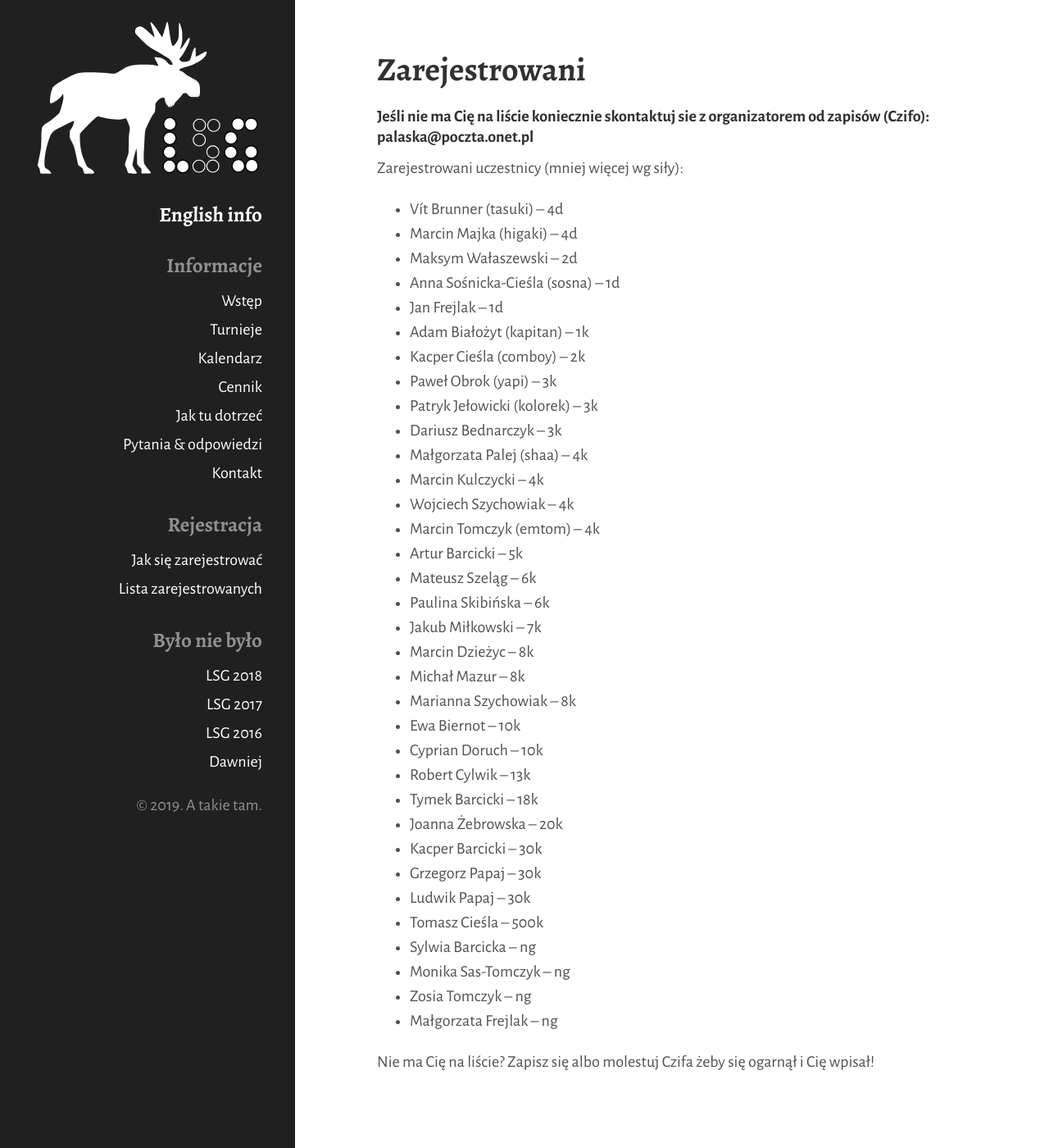
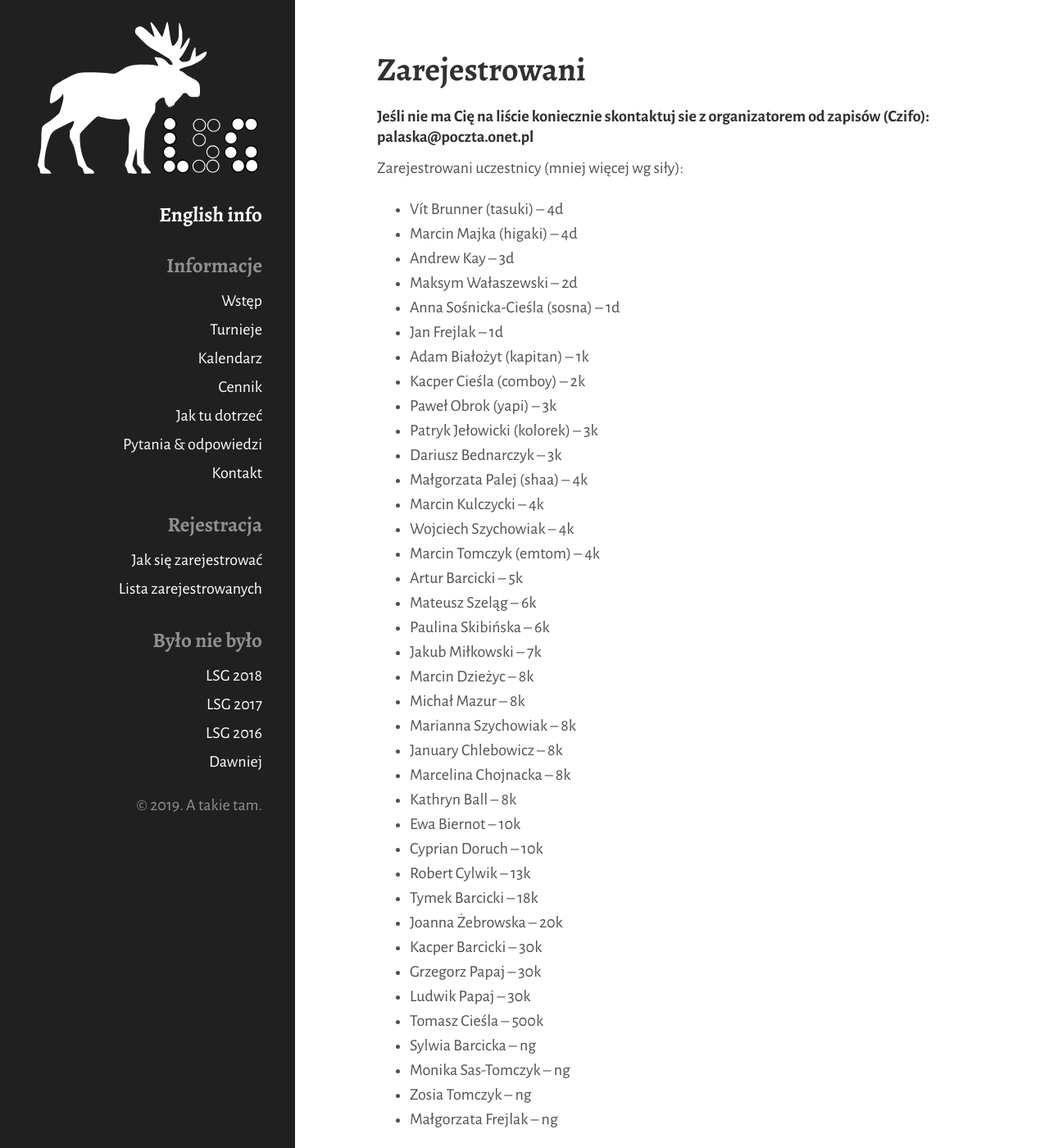
Before and after one commit to tasuki/lsg, a Jekyll site: the page built from zarejestrowani.md, in a window 1280 px wide and 1400 px high. Shown: the whole window at 82% size. Built offline with Jekyll 4.4.1, drawn with Linux system fonts in a browser that asks for light colours; nearby versions of some CDN libraries.

Commit message:
Update zarejestrowani.md

```diff
--- a/zarejestrowani.md
+++ b/zarejestrowani.md
@@ -11,6 +11,7 @@ Zarejestrowani uczestnicy (mniej więcej wg siły):
 
 - Vít Brunner (tasuki) -- 4d
 - Marcin Majka (higaki) -- 4d
+- Andrew Kay -- 3d
 - Maksym Wałaszewski -- 2d
 - Anna Sośnicka-Cieśla (sosna) -- 1d
 - Jan Frejlak -- 1d
@@ -30,6 +31,9 @@ Zarejestrowani uczestnicy (mniej więcej wg siły):
 - Marcin Dzieżyc -- 8k
 - Michał Mazur -- 8k
 - Marianna Szychowiak -- 8k
+- January Chlebowicz -- 8k
+- Marcelina Chojnacka -- 8k
+- Kathryn Ball -- 8k
 - Ewa Biernot -- 10k
 - Cyprian Doruch -- 10k
 - Robert Cylwik -- 13k
```
